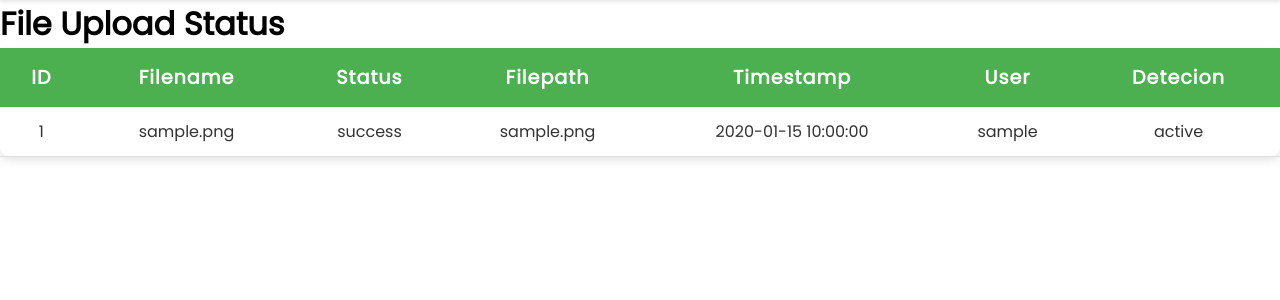
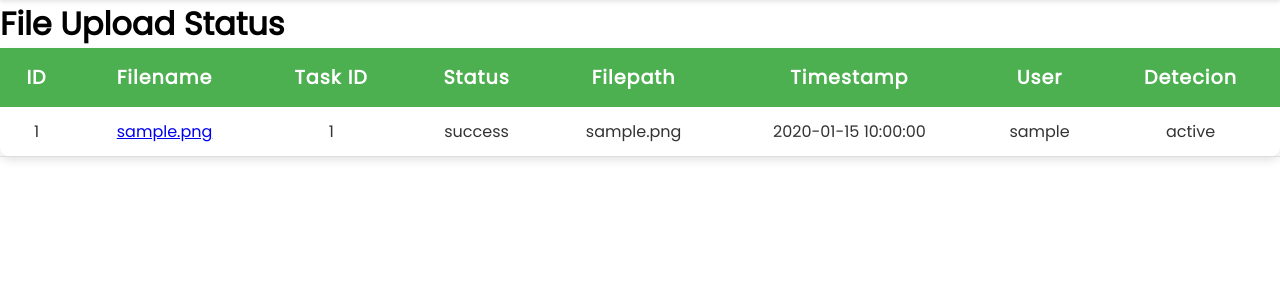
Before and after one commit to VyyKa/FPT_IAM302_Project, a Flask app: page /status in a window 1280 px wide. Shown: the part 110-410 px from the top of the page. Run offline with Flask 3, Linux system fonts and the light colour scheme; the visitor is signed in with stand-in values (Sample User, id 1); tables that the repository leaves empty hold one stand-in row (values such as "Sample post").

Commit message:
add pdf report link

```diff
--- a/web/templates/status.html
+++ b/web/templates/status.html
@@ -36,6 +36,7 @@
                         {% if session.get('is_admin') %}
                             <th>ID</th>
                             <th>Filename</th>
+                            <th>Task ID</th>
                             <th>Status</th>
                             <th>Filepath</th>
                             <th>Timestamp</th>
@@ -43,6 +44,7 @@
                             <th>Detecion</th>
                         {% else %}
                             <th>Filename</th>
+                            <th>Task ID</th>
                             <th>Status</th>
                             <th>Timestamp</th>
                             <th>Detecion</th>
@@ -54,14 +56,16 @@
                     <tr>
                         {% if session.get('is_admin') %}
                             <td>{{ file.id }}</td>
-                            <td>{{ file.filename }}</td>
+                            <td><a href="{{ url_for('frontend.get_report', task_id=file.task_id) }}">{{ file.filename }}</a></td>
+                            <td>{{ file.task_id }}</td>
                             <td>{{ file.status }}</td>
                             <td>{{ file.filepath }}</td>
                             <td>{{ file.timestamp }}</td>
                             <td>{{ file.user.username if file.user else 'Unauthenticated' }}</td>
                             <td>{{ file.detection_status }}</td>
                         {% else %}
-                            <td>{{ file.filename }}</td>
+                            <td><a href="{{ url_for('frontend.get_report', task_id=file.task_id) }}">{{ file.filename }}</a></td>
+                            <td>{{ file.task_id }}</td>
                             <td>{{ file.status }}</td>
                             <td>{{ file.timestamp }}</td>
                             <td>{{ file.detection_status }}</td>
```
